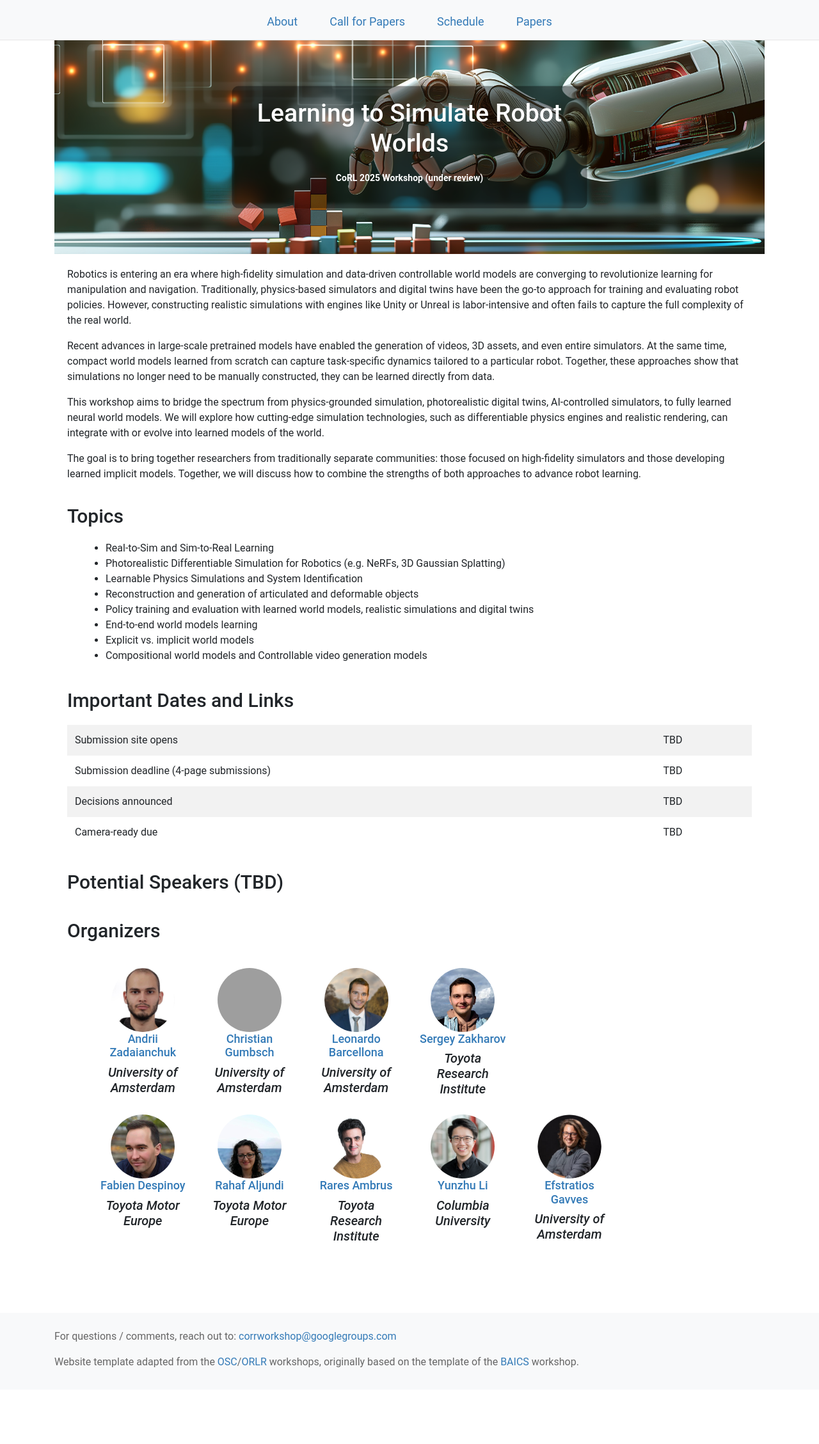
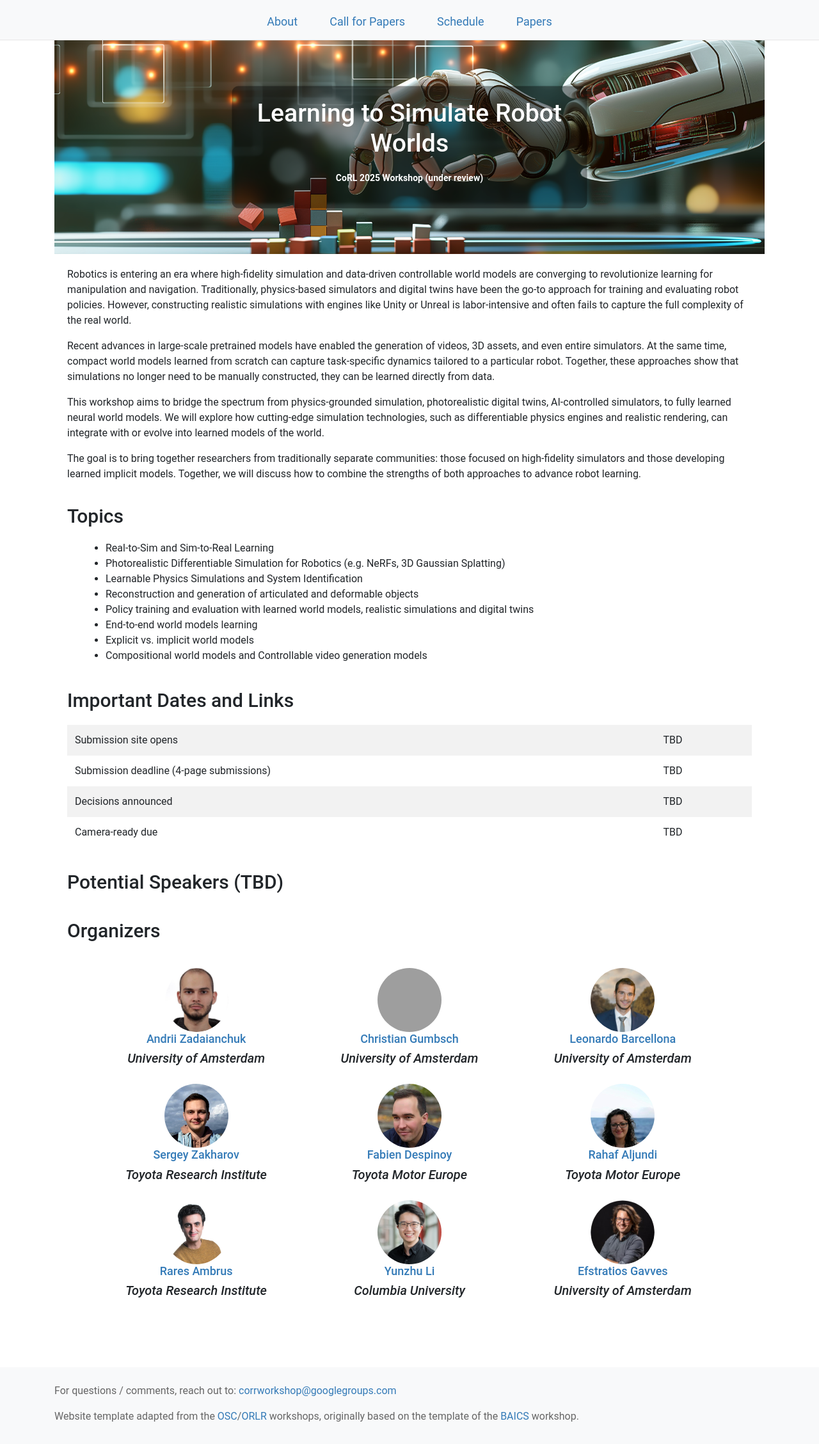
Before and after one commit to simulatingrobotworlds/simulatingrobotworlds.github.io, a Jekyll site: the page built from index.html, in a window 1280 px wide. Shown: the whole page at 64% size. Built offline with Jekyll 4.4.1, drawn with Linux system fonts in a browser that asks for light colours; nearby versions of some CDN libraries; before the commit the page ends 2172 px from its top, so only the background shows below that; grey boxes are pictures that could not be loaded.

Commit message:
Update organizer image layout in index.html by increasing column size to 4 for improved visual consistency and responsiveness.

```diff
--- a/index.html
+++ b/index.html
@@ -131,7 +131,7 @@
 <div class="break"></div>
       <div class="container">
         <div class="row wow fadeInRightBig" data-animation-delay="200">
-          <div class="col-sm-2 wow fadeInRightBig" data-animation-delay="200">
+          <div class="col-sm-4 wow fadeInRightBig" data-animation-delay="200">
             <center><img class="img-responsive img-rounded" style="border-radius: 50%" height="100" width="100"
                 src="images/organizers/andriizadaianchuk.png" alt=""></center>
             <a href="https://zadaianchuk.github.io/">
@@ -144,7 +144,7 @@
             </h5>
           </div>
 
-          <div class="col-sm-2 wow fadeInRightBig" data-animation-delay="200">
+          <div class="col-sm-4 wow fadeInRightBig" data-animation-delay="200">
             <center><img class="img-responsive img-rounded" style="border-radius: 50%" height="100" width="100"
                 src="images/organizers/christian-gumbsch.png" alt=""></center>
             <a href="#">
@@ -157,7 +157,7 @@
             </h5>
           </div>
 
-          <div class="col-sm-2 wow fadeInRightBig" data-animation-delay="200">
+          <div class="col-sm-4 wow fadeInRightBig" data-animation-delay="200">
             <center><img class="img-responsive img-rounded" style="border-radius: 50%" height="100" width="100"
                 src="images/organizers/leonardo-barcellona.jpg" alt=""></center>
             <a href="#">
@@ -169,8 +169,10 @@
               <center><i>University of Amsterdam</i></center>
             </h5>
           </div>
+        </div>
 
-          <div class="col-sm-2 wow fadeInRightBig" data-animation-delay="200">
+        <div class="row wow fadeInRightBig" data-animation-delay="200">
+          <div class="col-sm-4 wow fadeInRightBig" data-animation-delay="200">
             <center><img class="img-responsive img-rounded" style="border-radius: 50%" height="100" width="100"
                 src="images/organizers/sergey-zakharov.jpg" alt=""></center>
             <a href="#">
@@ -182,10 +184,8 @@
               <center><i>Toyota Research Institute</i></center>
             </h5>
           </div>
-        </div>
 
-        <div class="row wow fadeInRightBig" data-animation-delay="200">
-          <div class="col-sm-2 wow fadeInRightBig" data-animation-delay="200">
+          <div class="col-sm-4 wow fadeInRightBig" data-animation-delay="200">
             <center><img class="img-responsive img-rounded" style="border-radius: 50%" height="100" width="100"
                 src="images/organizers/fabien-despinoy.jpg" alt=""></center>
             <a href="#">
@@ -198,7 +198,7 @@
             </h5>
           </div>
 
-          <div class="col-sm-2 wow fadeInRightBig" data-animation-delay="200">
+          <div class="col-sm-4 wow fadeInRightBig" data-animation-delay="200">
             <center><img class="img-responsive img-rounded" style="border-radius: 50%" height="100" width="100"
                 src="images/organizers/rahaf-aljundi.jpg" alt=""></center>
             <a href="#">
@@ -210,8 +210,10 @@
               <center><i>Toyota Motor Europe</i></center>
             </h5>
           </div>
+        </div>
 
-          <div class="col-sm-2 wow fadeInRightBig" data-animation-delay="200">
+        <div class="row wow fadeInRightBig" data-animation-delay="200">
+          <div class="col-sm-4 wow fadeInRightBig" data-animation-delay="200">
             <center><img class="img-responsive img-rounded" style="border-radius: 50%" height="100" width="100"
                 src="images/organizers/rares-ambrus.jpg" alt=""></center>
             <a href="https://www.tri.global/about-us/dr-rares-ambrus">
@@ -224,7 +226,7 @@
             </h5>
           </div>
 
-          <div class="col-sm-2 wow fadeInRightBig" data-animation-delay="200">
+          <div class="col-sm-4 wow fadeInRightBig" data-animation-delay="200">
             <center><img class="img-responsive img-rounded" style="border-radius: 50%" height="100" width="100"
                 src="images/organizers/yunzhu-li.jpg" alt=""></center>
             <a href="#">
@@ -237,7 +239,7 @@
             </h5>
           </div>
 
-          <div class="col-sm-2 wow fadeInRightBig" data-animation-delay="200">
+          <div class="col-sm-4 wow fadeInRightBig" data-animation-delay="200">
             <center><img class="img-responsive img-rounded" style="border-radius: 50%" height="100" width="100"
                 src="images/organizers/efstratiosgavves.png" alt=""></center>
             <a href="https://www.egavves.com/">
```
